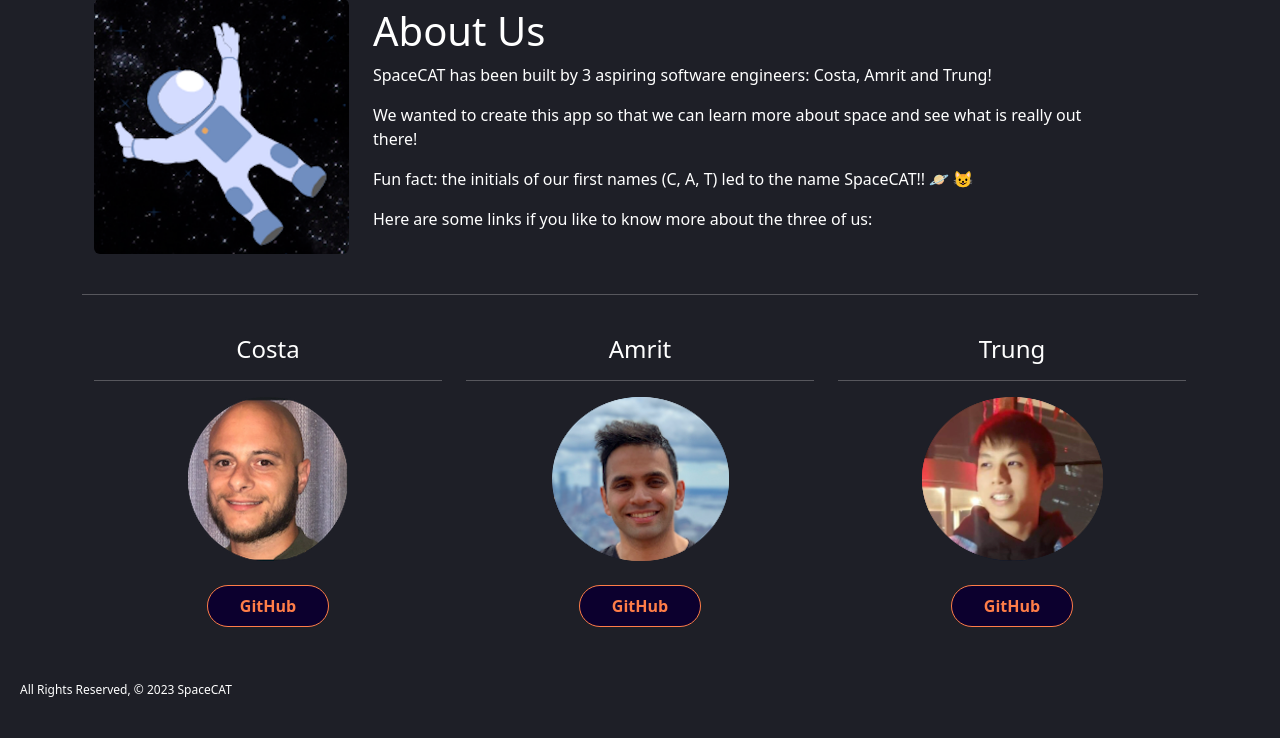
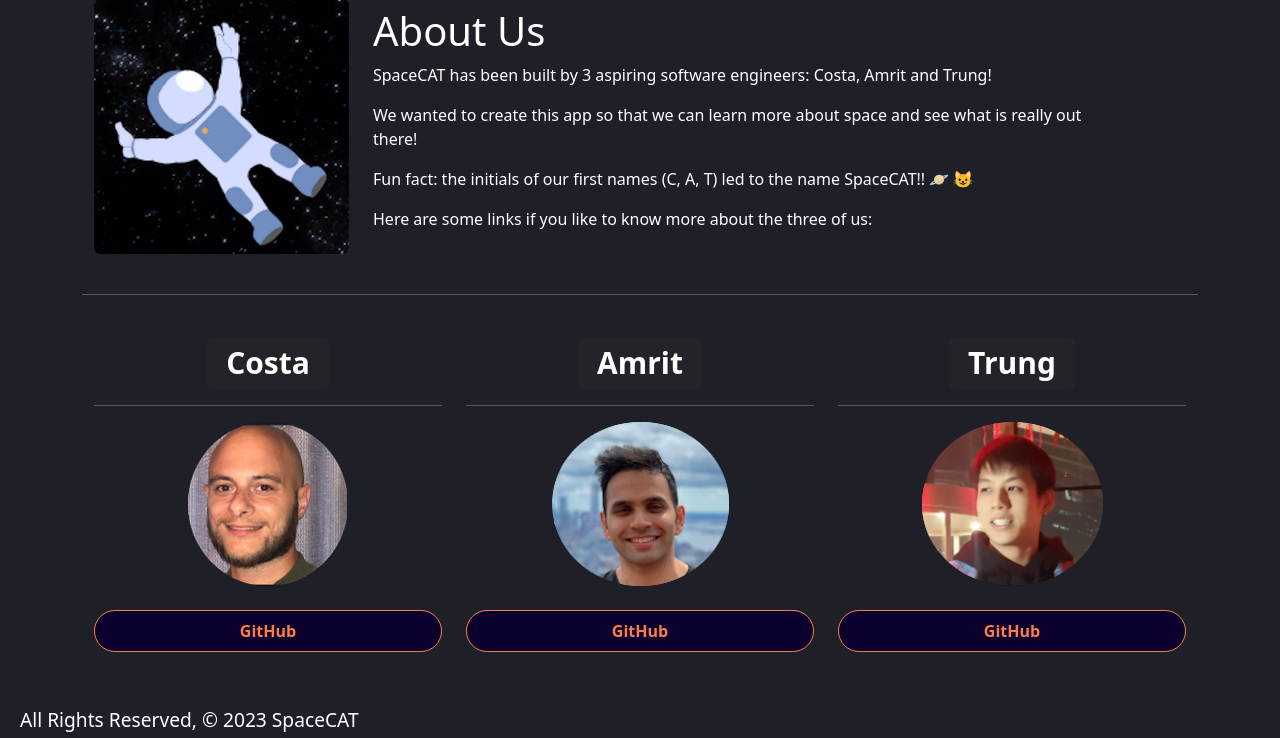
Before and after one commit to AmritpalC/SpaceCAT, a Django app: page /about/ in a window 1280 px wide. Shown: the part 437-1175 px from the top of the page. Before the commit the page ends 1134 px from the top, so only its background shows below. Run offline with Django 4.2, Linux system fonts and the light colour scheme; some libraries are stand-ins or nearby versions.

Commit message:
name badge on about page

```diff
--- a/main_app/static/css/style.css
+++ b/main_app/static/css/style.css
@@ -28,7 +28,7 @@ html, body {
   margin: 0 20px;
 }
 .footer h2 {
-  font-size: 12px;
+  font-size: 1.2rem;
 }
 
 .container {
@@ -144,7 +144,7 @@ form {
 .btn {
   transition: all 0.5s ease;
   /* ! changed from 100% width to auto & added padding */
-  width: auto;
+  width: 100%;
   padding: 0.5em 2em;
   border-radius: 30px;
   color: rgb(255, 125, 72);
--- a/main_app/static/css/style.scss
+++ b/main_app/static/css/style.scss
@@ -6,7 +6,7 @@
 
 html, body {
 	height: 100%;
-	background-color: rgb(22, 26, 31);
+	background-color: rgb(30, 31, 39);
 	color: white;
 }
 
--- a/main_app/templates/about.html
+++ b/main_app/templates/about.html
@@ -38,7 +38,8 @@
 <div class="container-fluid">
     <div class="row align-items-start text-center">
         <div class="col">
-            <h4>Costa</h4>
+            <!-- <h3>Costa</h3> -->
+            <h1><span class="badge text-bg-dark">Costa</span></h1>
             <hr>
             <img src="{% static 'css/media/Costa.png' %}">
             <div class=col>
@@ -46,7 +47,8 @@
             </div>
         </div>
         <div class="col">
-            <h4>Amrit</h4>
+            <!-- <h3>Amrit</h3> -->
+            <h1><span class="badge text-bg-dark">Amrit</span></h1>
             <hr>
             <img src="{% static 'css/media/Amrit.png' %}">
             <div class=col>
@@ -54,7 +56,8 @@
             </div>
         </div>
         <div class="col">
-            <h4>Trung</h4>
+            <!-- <h3>Trung</h3> -->
+            <h1><span class="badge text-bg-dark">Trung</span></h1>
             <hr>
             <img src="{% static 'css/media/Trung.png' %}">
             <div class="col">
--- a/main_app/templates/base.html
+++ b/main_app/templates/base.html
@@ -78,7 +78,7 @@
       {% endblock %}
   </div>
 </div>
-  <footer class="footer">
+<footer class="footer">
   <h2>All Rights Reserved, &copy; 2023 SpaceCAT &nbsp;</h2>
 </footer>
 
```
